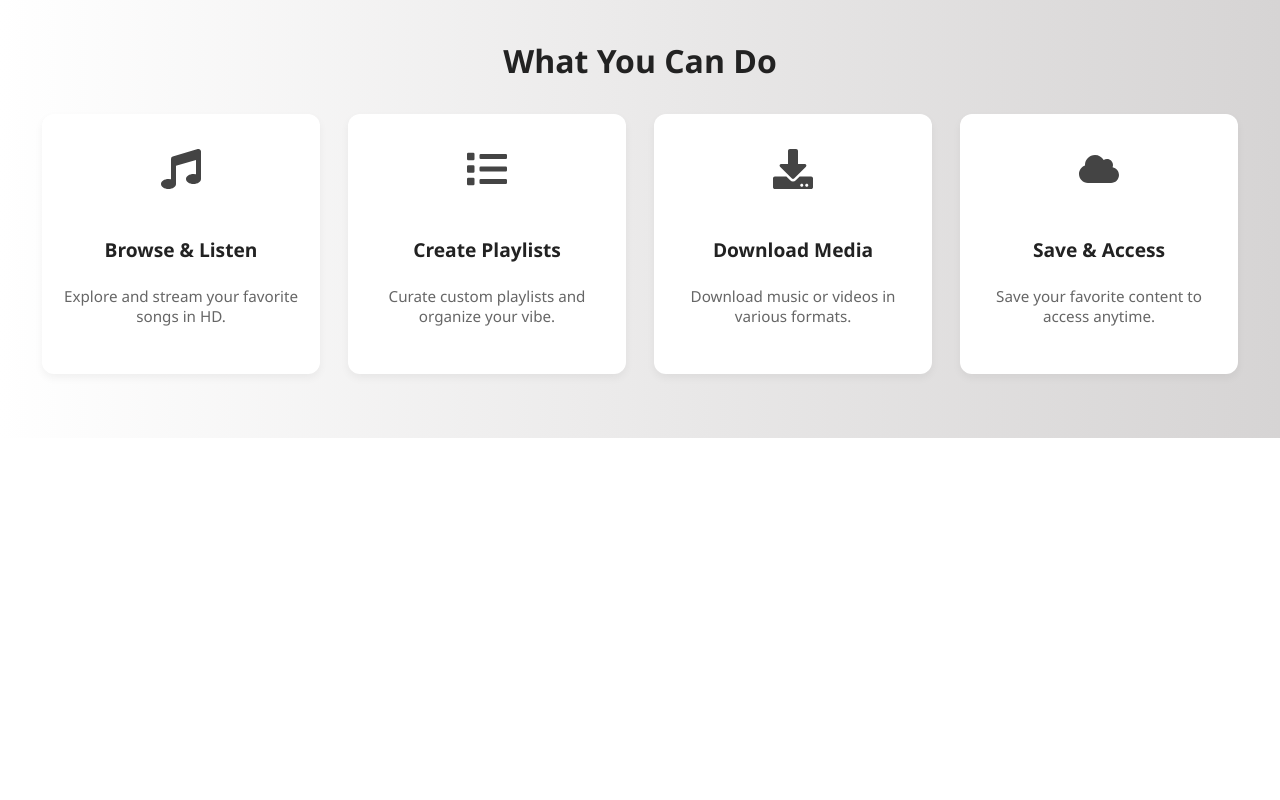
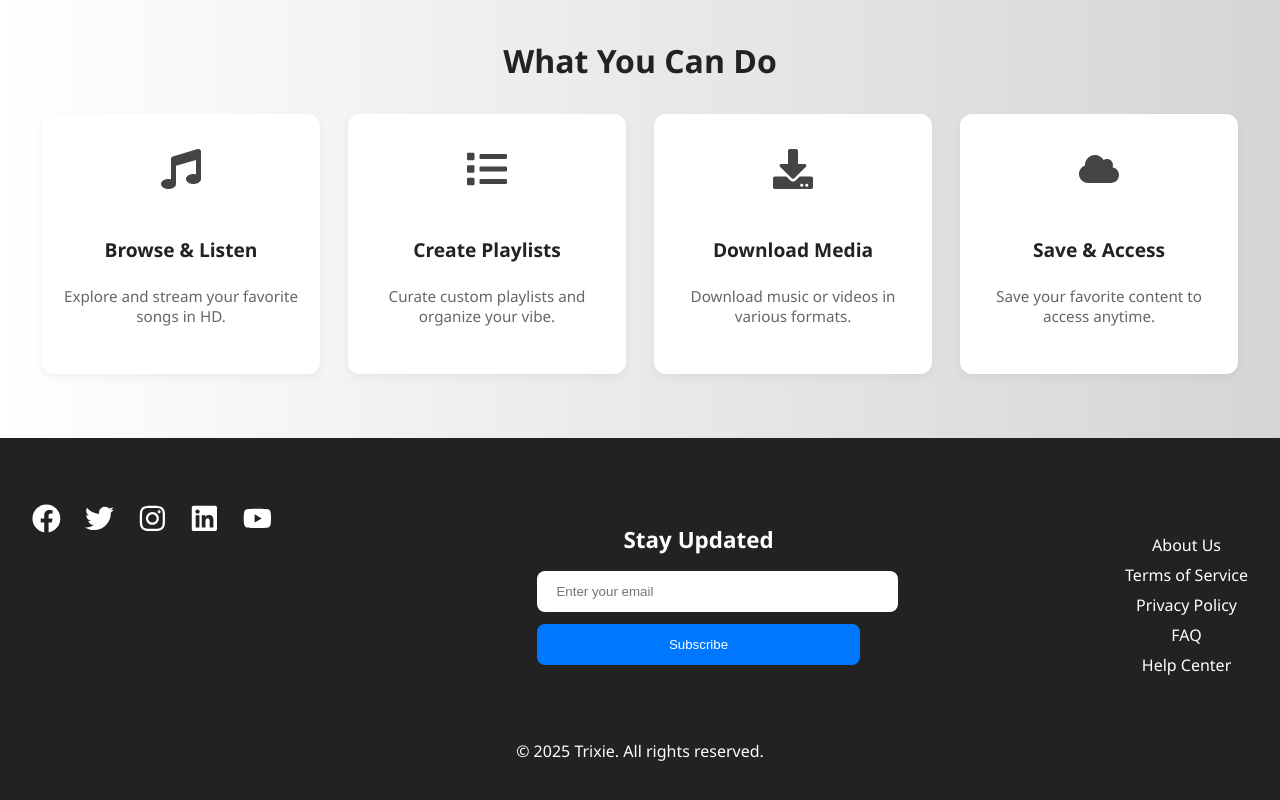
Before and after one commit to wallacetrixie/MediaSavvy, a React (Vite) app: page / in a window 1280 px wide. Shown: the part 1393-2193 px from the top of the page. Before the commit the page ends 1831 px from the top, so only its background shows below. Built offline with nearby package versions, Linux system fonts and the light colour scheme; the HTML template or start-up script is replaced by a standard one.

Commit message:
footer design

```diff
--- a/src/App.jsx
+++ b/src/App.jsx
@@ -5,6 +5,8 @@ import Navbar from './Navbar.jsx';
 import Banner from './Banner.jsx';
 import Steps from './Steps.jsx';
 import Services from "./Services.jsx";
+import Testimonials from "./Testimonials.jsx";
+import Footer from "./Footer.jsx";
 
 const App = () => {
   return (
@@ -13,6 +15,8 @@ const App = () => {
     <Banner/>
     <Steps/>
     <Services/>
+    <Footer/>
+
     </>
 
   );
--- /dev/null
+++ b/src/Footer.jsx
@@ -0,0 +1,64 @@
+import React, { useState } from "react";
+import "./styles/footer.css";
+import { FaFacebook, FaTwitter, FaInstagram, FaLinkedin, FaYoutube } from "react-icons/fa";
+
+const Footer = () => {
+  const [email, setEmail] = useState("");
+  const [message, setMessage] = useState("");
+
+  const handleSubscribe = (e) => {
+    e.preventDefault();
+    if (email) {
+      setMessage("Thank you for subscribing!");
+      setEmail("");
+    } else {
+      setMessage("Please enter a valid email address.");
+    }
+  };
+
+  return (
+    <footer className="footer">
+      <div className="footer-container">
+        <div className="social-links">
+          <a href="#" className="social-icon"><FaFacebook /></a>
+          <a href="#" className="social-icon"><FaTwitter /></a>
+          <a href="#" className="social-icon"><FaInstagram /></a>
+          <a href="#" className="social-icon"><FaLinkedin /></a>
+          <a href="#" className="social-icon"><FaYoutube /></a>
+        </div>
+
+        <div className="subscription">
+          <h3>Stay Updated</h3>
+          <form onSubmit={handleSubscribe}>
+            <input
+              type="email"
+              placeholder="Enter your email"
+              value={email}
+              onChange={(e) => setEmail(e.target.value)}
+              className="email-input"
+              required
+            />
+            <button type="submit" className="subscribe-button">Subscribe</button>
+          </form>
+          {message && <p className="subscription-message">{message}</p>}
+        </div>
+
+        <div className="footer-links">
+          <ul>
+            <li><a href="#">About Us</a></li>
+            <li><a href="#">Terms of Service</a></li>
+            <li><a href="#">Privacy Policy</a></li>
+            <li><a href="#">FAQ</a></li>
+            <li><a href="#">Help Center</a></li>
+          </ul>
+        </div>
+      </div>
+
+      <div className="footer-bottom">
+        <p>&copy; {new Date().getFullYear()} Trixie. All rights reserved.</p>
+      </div>
+    </footer>
+  );
+};
+
+export default Footer;
--- /dev/null
+++ b/src/Testimonials.jsx
@@ -0,0 +1,73 @@
+import React, { useEffect, useRef } from "react";
+import "./styles/Tests.css";
+
+const testimonials = [
+  {
+    name: "Jane M.",
+    quote: "This platform has completely changed how I enjoy music. It's intuitive and super fast!",
+    role: "Music Enthusiast",
+  },
+  {
+    name: "Carlos D.",
+    quote: "Creating playlists and downloading my favorite videos has never been this seamless.",
+    role: "DJ & Content Curator",
+  },
+  {
+    name: "Amara K.",
+    quote: "I love how responsive the site is. Works like magic on both mobile and desktop.",
+    role: "Student & Artist",
+  },
+  {
+    name: "Brian O.",
+    quote: "The design, the performance, everything is just on point. Keep up the great work!",
+    role: "Full-time Streamer",
+  },
+];
+
+const Testimonials = () => {
+  const cardRefs = useRef([]);
+
+  useEffect(() => {
+    const observer = new IntersectionObserver(
+      entries => {
+        entries.forEach(entry => {
+          if (entry.isIntersecting) {
+            entry.target.classList.add("testimonial-reveal");
+          }
+        });
+      },
+      { threshold: 0.2 }
+    );
+
+    cardRefs.current.forEach(card => {
+      if (card) observer.observe(card);
+    });
+
+    return () => {
+      cardRefs.current.forEach(card => {
+        if (card) observer.unobserve(card);
+      });
+    };
+  }, []);
+
+  return (
+    <section className="testimonials-section">
+      <h2 className="testimonials-title">What People Are Saying</h2>
+      <div className="testimonials-container">
+        {testimonials.map((testimonial, index) => (
+          <div
+            className="testimonial-card"
+            key={index}
+            ref={el => (cardRefs.current[index] = el)}
+          >
+            <p className="quote">“{testimonial.quote}”</p>
+            <h4 className="name">{testimonial.name}</h4>
+            <span className="role">{testimonial.role}</span>
+          </div>
+        ))}
+      </div>
+    </section>
+  );
+};
+
+export default Testimonials;
--- /dev/null
+++ b/src/styles/footer.css
@@ -0,0 +1,109 @@
+.footer {
+    background-color: #222;
+    color: #fff;
+    padding: 4rem 2rem;
+    text-align: center;
+  }
+
+  .footer-container {
+    display: flex;
+    justify-content: space-between;
+    flex-wrap: wrap;
+    gap: 2rem;
+  }
+
+  .social-links {
+    display: flex;
+    gap: 1.5rem;
+  }
+
+  .social-icon {
+    font-size: 1.8rem;
+    color: #fff;
+    transition: color 0.3s ease;
+  }
+
+  .social-icon:hover {
+    color: #0077ff;
+  }
+
+  .subscription {
+    max-width: 350px;
+    margin: 0 auto;
+  }
+
+  .subscription h3 {
+    font-size: 1.4rem;
+    margin-bottom: 1rem;
+  }
+
+  .email-input {
+    padding: 0.8rem 1.2rem;
+    border-radius: 8px;
+    border: none;
+    width: 100%;
+    margin-bottom: 0.8rem;
+  }
+
+  .subscribe-button {
+    background-color: #0077ff;
+    color: white;
+    padding: 0.8rem 1.5rem;
+    border: none;
+    border-radius: 8px;
+    cursor: pointer;
+    width: 100%;
+    transition: background-color 0.3s ease;
+  }
+
+  .subscribe-button:hover {
+    background-color: #0056b3;
+  }
+
+  .subscription-message {
+    margin-top: 1rem;
+    font-size: 1rem;
+    color: #33cc33;
+  }
+
+  .footer-links ul {
+    list-style: none;
+    padding: 0;
+    margin-top: 2rem;
+  }
+
+  .footer-links li {
+    margin: 0.5rem 0;
+  }
+
+  .footer-links a {
+    color: #fff;
+    text-decoration: none;
+    font-size: 1rem;
+    transition: color 0.3s ease;
+  }
+
+  .footer-links a:hover {
+    color: #0077ff;
+  }
+
+  .footer-bottom {
+    margin-top: 3rem;
+    font-size: 1rem;
+  }
+
+  /* Responsive */
+  @media (max-width: 768px) {
+    .footer-container {
+      flex-direction: column;
+      align-items: center;
+    }
+
+    .footer-links {
+      margin-top: 2rem;
+    }
+
+    .social-links {
+      margin-bottom: 2rem;
+    }
+  }
```
